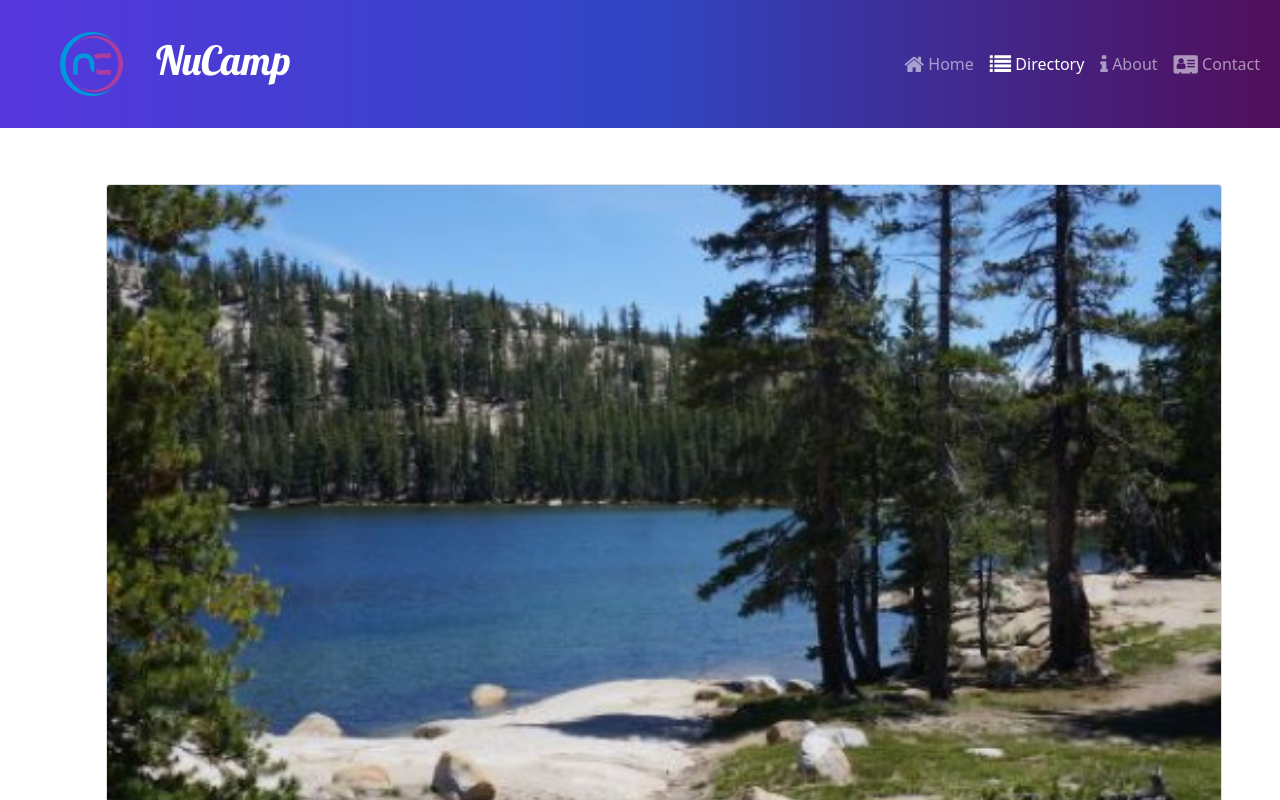
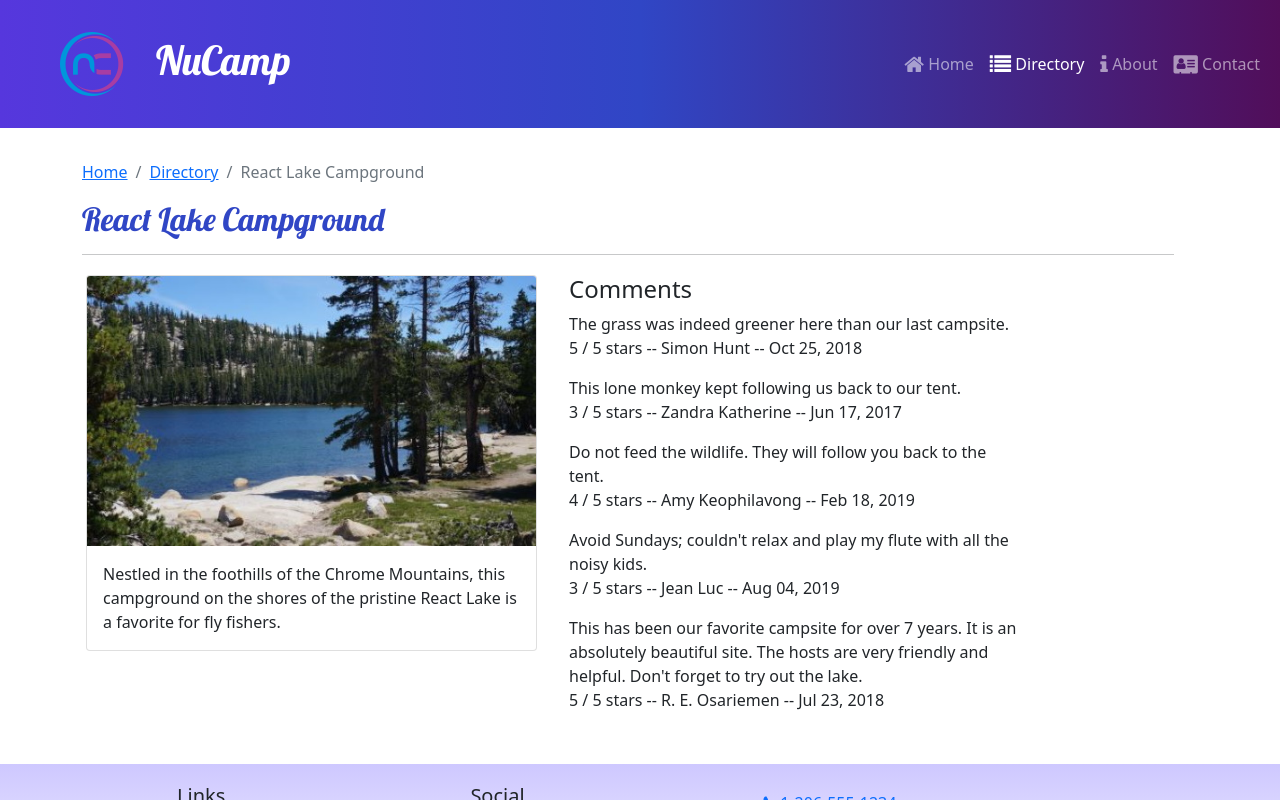
Before and after one commit to SameasDiscordxd/nucampsite-react, a React (Create React App) app: page /directory/0 in a window 1280 px wide. Shown: the top 800 px of the page. Built offline with nearby package versions, Linux system fonts and the light colour scheme.

Commit message:
"Breadcrumbs SubHeader"

```diff
--- /dev/null
+++ b/src/components/SubHeader.js
@@ -0,0 +1,26 @@
+import { Col, Row, Breadcrumb, BreadcrumbItem } from "reactstrap";
+import { Link } from "react-router-dom";
+
+const SubHeader = ({current, detail}) => {
+    return (
+        <Row>
+            <Col>
+                <Breadcrumb>
+                    <BreadcrumbItem>
+                        <Link to="/">Home</Link>
+                    </BreadcrumbItem>
+                    {detail && (
+                        <BreadcrumbItem>
+                            <Link to='directory'>Directory</Link>
+                        </BreadcrumbItem>
+                    )}
+                    <BreadcrumbItem active>{current}</BreadcrumbItem>
+                </Breadcrumb>
+                <h2>{current}</h2>
+                <hr />
+            </Col>
+        </Row>
+    );
+};
+
+export default SubHeader;
--- a/src/features/campsites/CampsiteDetail.js
+++ b/src/features/campsites/CampsiteDetail.js
@@ -4,7 +4,7 @@
     const {image, name, description} = campsite;
 
     return (
-        <Col md='12' className="m-4">
+        <Col md='5' className="m-1">
             <Card>
                 <CardImg top src={image} alt={name} />
                 <CardBody>
--- a/src/features/campsites/CampsitesList.js
+++ b/src/features/campsites/CampsitesList.js
@@ -3,24 +3,18 @@
 import CampsiteCard from './CampsiteCard';
 import { selectAllCampsites } from './campsitesSlice';
 
-const CampsitesList = ({ setCampsiteId }) => {
+const CampsitesList = () => {
   const campsites = selectAllCampsites();
 
   return (
     <Row className="ms-auto">
       {campsites.map((campsite) => {
         // Define a function to handle campsite clicks
-        const handleCampsiteClick = () => {
-          setCampsiteId(campsite.id); // Update the campsiteId state
-        };
-
         return (
           <Col
             md="5"
             className="m-4"
             key={campsite.id}
-            onClick={handleCampsiteClick} // Attach the click handler
-            style={{ cursor: 'pointer' }} // Add a pointer cursor to indicate clickability
           >
             <CampsiteCard campsite={campsite} />
           </Col>
--- /dev/null
+++ b/src/features/comments/Comment.js
@@ -0,0 +1,14 @@
+import { formatDate } from '../../utils/formatDate';
+
+const Comment = ({ comment }) => {
+    const { text: commentText, date, rating, author } = comment;
+    return (
+        <p>
+            {commentText}
+            <br />
+            {rating} / 5 stars -- {author} -- {formatDate(date)}
+        </p>
+    );
+};
+
+export default Comment;
--- /dev/null
+++ b/src/features/comments/CommentsList.js
@@ -0,0 +1,25 @@
+import { Col } from 'reactstrap';
+import Comment from './Comment';
+import { selectCommentsByCampsiteId } from './commentsSlice';
+
+const CommentsList = ({ campsiteId }) => {
+    const comments = selectCommentsByCampsiteId(campsiteId);
+
+    if (comments && comments.length > 0) {
+        return (
+            <Col md='5' className='m-1'>
+                <h4>Comments</h4>
+                {comments.map((comment) => {
+                    return <Comment key={comment.id} comment={comment} />;
+                })}
+            </Col>
+        );
+    }
+    return (
+        <Col md='5' className='m-1'>
+            There are no comments for this campsite yet.
+        </Col>
+    );
+};
+
+export default CommentsList;
--- /dev/null
+++ b/src/features/comments/commentsSlice.js
@@ -0,0 +1,7 @@
+import { COMMENTS } from '../../app/shared/COMMENTS';
+
+export const selectCommentsByCampsiteId = (campsiteId) => {
+    return COMMENTS.filter(
+        (comment) => comment.campsiteId === parseInt(campsiteId)
+    );
+};
--- a/src/pages/CampsiteDetailPage.js
+++ b/src/pages/CampsiteDetailPage.js
@@ -2,6 +2,9 @@
 import { useParams } from 'react-router-dom';
 import { selectCampsiteById } from '../features/campsites/campsitesSlice';
 import CampsiteDetail from '../features/campsites/CampsiteDetail';
+import CommentsList from "../features/comments/CommentsList";
+import SubHeader from '../components/SubHeader';
+
 
 const CampsiteDetailPage = () => {
     const { campsiteId } = useParams();
@@ -10,7 +13,9 @@
     return (
         <Container>
             <Row>
+                <SubHeader current={campsite.name} detail={true} />
                 <CampsiteDetail campsite={campsite} />
+                <CommentsList campsiteId={campsiteId} />
             </Row>
         </Container>
     );
--- a/src/pages/CampsitesDirectoryPage.js
+++ b/src/pages/CampsitesDirectoryPage.js
@@ -1,9 +1,11 @@
 import { Container } from 'reactstrap';
 import CampsitesList from '../features/campsites/CampsitesList';
+import SubHeader from '../components/SubHeader';
 
 const CampsitesDirectoryPage = () => {
     return (
         <Container>
+            <SubHeader current="Directory" />
             <CampsitesList />
         </Container>
     );
--- a/src/pages/HomePage.js
+++ b/src/pages/HomePage.js
@@ -1,9 +1,11 @@
 import { Container } from 'reactstrap';
 import DisplayList from '../features/display/DisplayList';
+import SubHeader from '../components/SubHeader';
 
 const HomePage = () => {
     return (
         <Container>
+            <SubHeader current="Home" />
             <DisplayList />
         </Container>
     );
--- /dev/null
+++ b/src/utils/formatDate.js
@@ -0,0 +1,7 @@
+export const formatDate = (date) => {
+    return new Intl.DateTimeFormat('en-US', {
+        year: 'numeric',
+        month: 'short',
+        day: '2-digit'
+    }).format(new Date(Date.parse(date)));
+};
```
